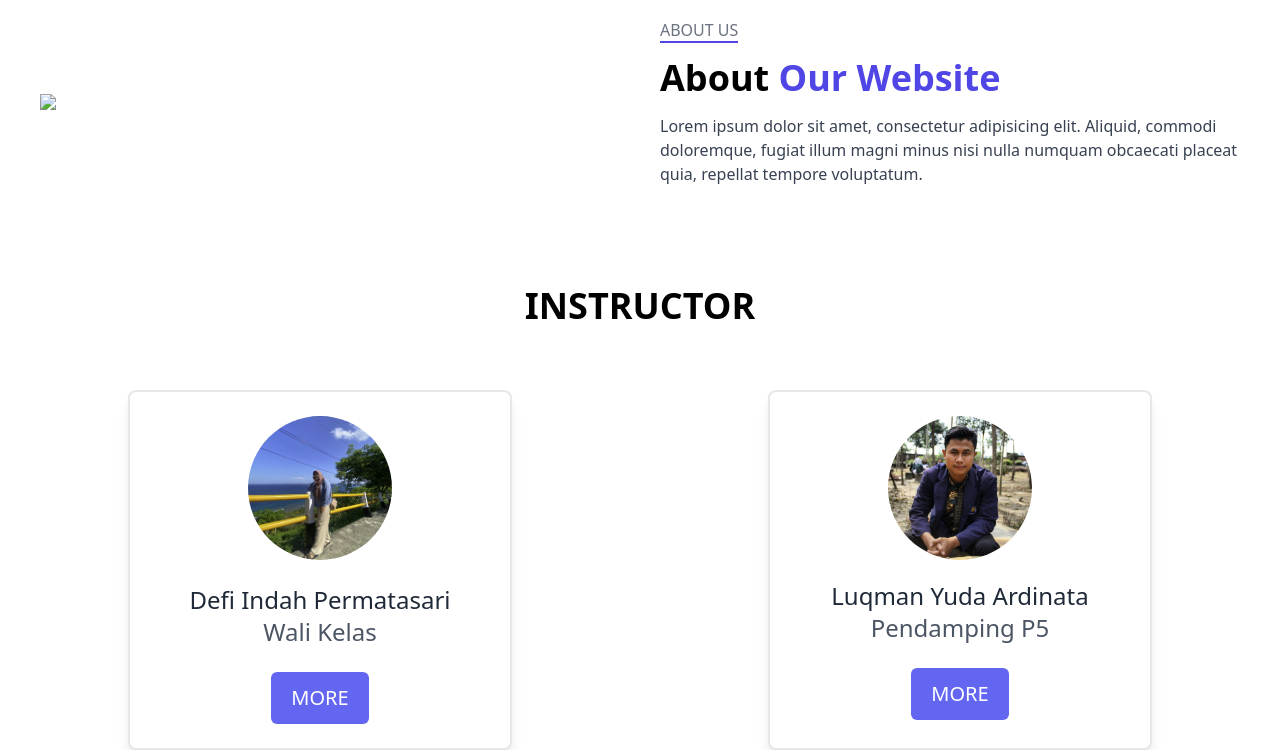
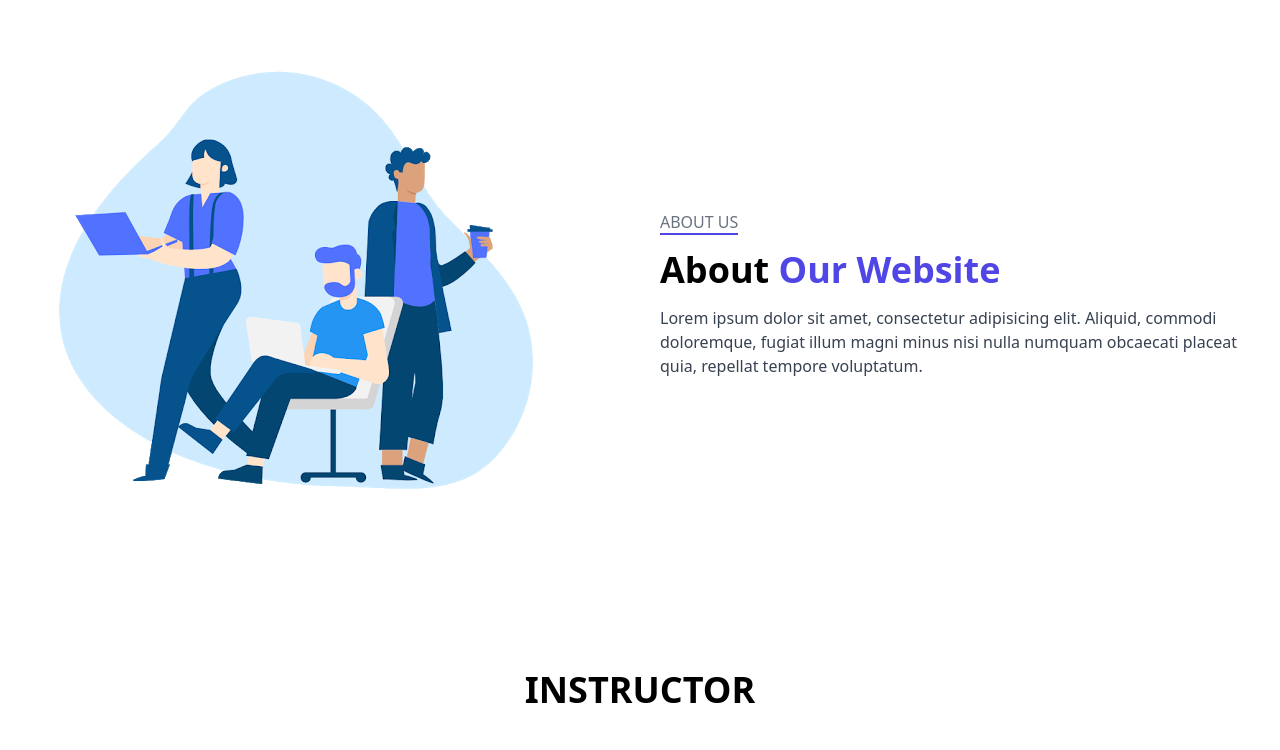
Before and after one commit to adty18/C-2-Web, a website: page index.html in a window 1280 px wide. Shown: the part 862-1612 px from the top of the page. Drawn offline with nearby package versions, Linux system fonts and the light colour scheme; the site is published under a folder, as on GitHub Pages, so addresses that start at the root find nothing; a web font is replaced by a local one.

Commit message:
image fix

```diff
--- a/index.html
+++ b/index.html
@@ -96,7 +96,7 @@
   <div id="about" class="sm:flex items-center max-w-screen-xl">
     <div class="sm:w-1/2 p-10">
       <div class="image object-center text-center">
-        <img src="/assets/about sec.png">
+        <img src="assets/about sec.png">
       </div>
     </div>
     <div class="sm:w-1/2 p-5">
```
